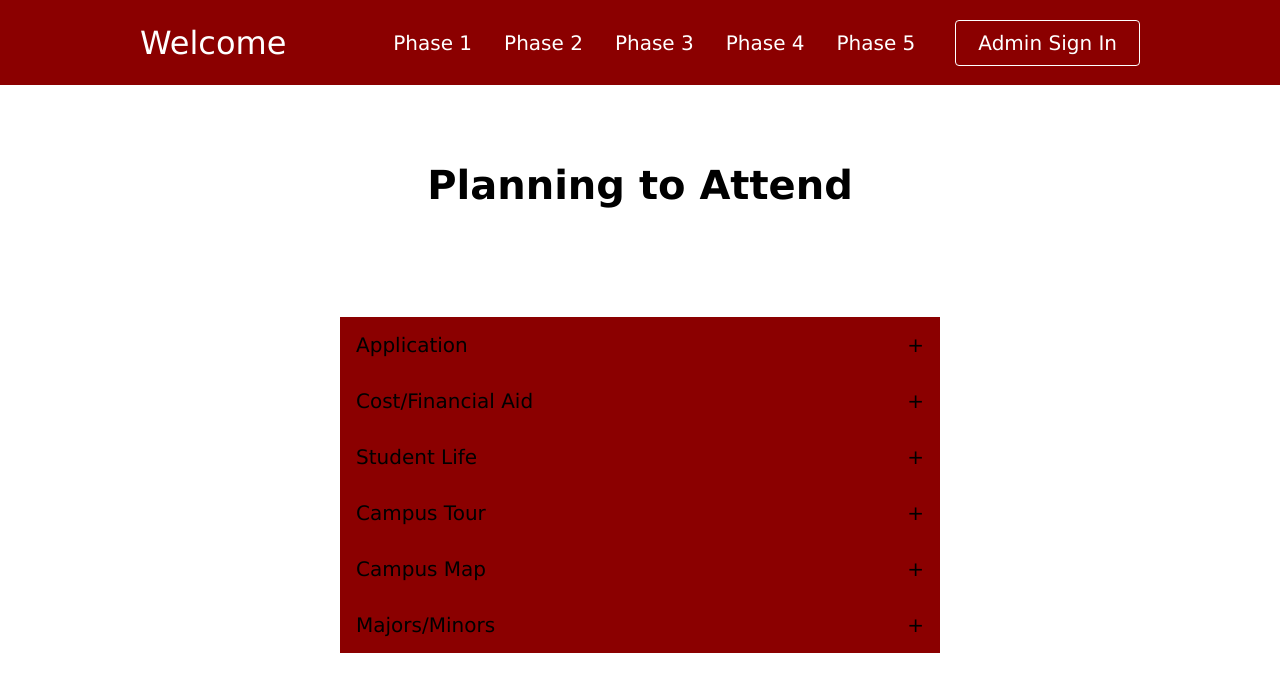
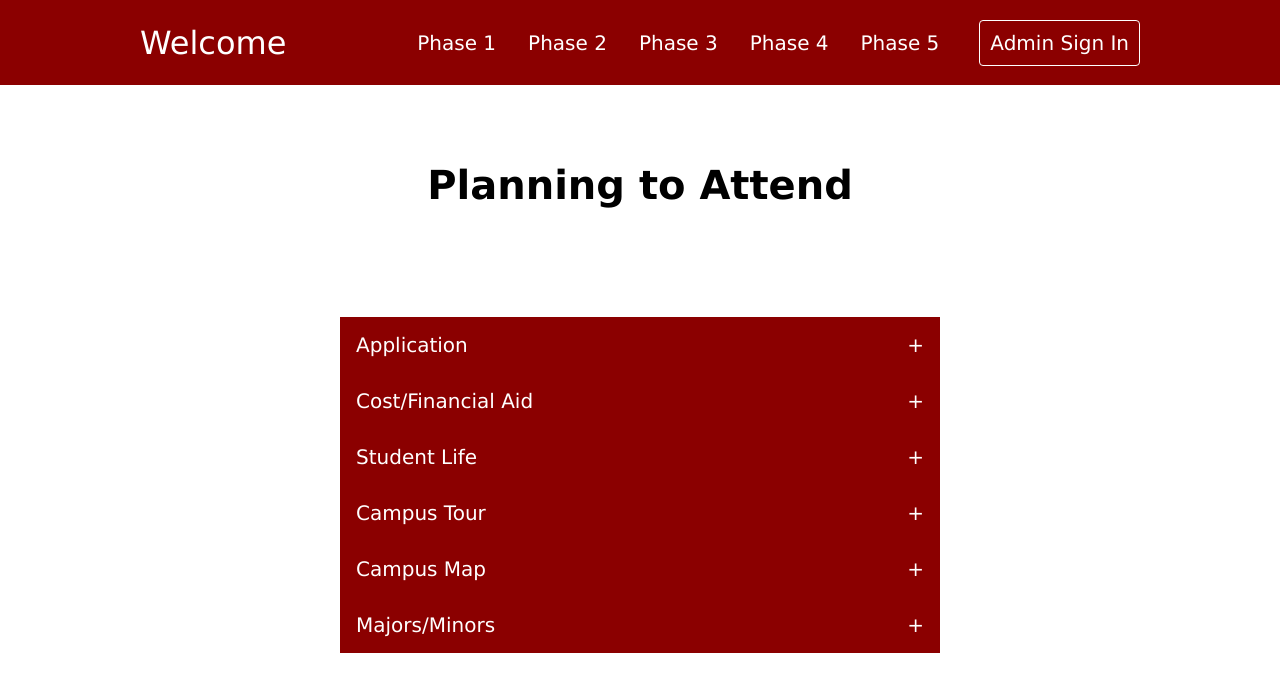
Before and after one commit to fizharoon/Globidea_Capstone, a React (Create React App) app in the folder Globidea/frontend/: page /phase1 in a window 1280 px wide. Shown: the top 692 px of the page. Built offline with nearby package versions, Linux system fonts and the light colour scheme.

Commit message:
Working on curator page styling

```diff
--- a/Globidea/frontend/src/App.css
+++ b/Globidea/frontend/src/App.css
@@ -1,5 +1,3 @@
-@import url('./Pages/Login.css');
-@import url('./Pages/curatorpage.css');
 
 
 .App {
--- a/Globidea/frontend/src/Components/Navbar/NavbarElements.js
+++ b/Globidea/frontend/src/Components/Navbar/NavbarElements.js
@@ -69,7 +69,7 @@ export const NavBtn = styled.nav`
 export const NavBtnLink = styled(Link)`
   border-radius: 4px;
   background: transparent;
-  padding: 10px 22px;
+  padding: 10px 10px;
   color: #fff;
   outline: none;
   border: 1px solid #fff;
--- a/Globidea/frontend/src/Pages/Login.jsx
+++ b/Globidea/frontend/src/Pages/Login.jsx
@@ -1,5 +1,5 @@
 import React, { useState } from "react";
-
+import './Login.css';
 export const Login = (props) => {
     const [email, setEmail] = useState('');
     const [pass, setPass] = useState('');
--- a/Globidea/frontend/src/Pages/curatorpage.css
+++ b/Globidea/frontend/src/Pages/curatorpage.css
@@ -13,3 +13,12 @@
   h1{
     text-align: right;
   }
+
+  .checkmark {
+    position: absolute;
+    top: 0;
+    left: 0;
+    height: 25px;
+    width: 25px;
+    background-color: #eee;
+  }
--- a/Globidea/frontend/src/Pages/curatorpage.js
+++ b/Globidea/frontend/src/Pages/curatorpage.js
@@ -1,3 +1,4 @@
+import './curatorpage.css';
 const Curator_Page = () => {
     return (
         <div>
@@ -34,8 +35,8 @@ const Curator_Page = () => {
             <div class="column">
                 <table>
                     <tr>
-                        <th>Company</th>
-                        <th>Contact</th>
+                        <th></th>
+                        <th>Information</th>
                         <th>Country</th>
                     </tr>
                     <tr>
--- a/Globidea/frontend/src/Pages/phases.css
+++ b/Globidea/frontend/src/Pages/phases.css
@@ -29,6 +29,8 @@
     justify-content: space-between;
     cursor: pointer;
     background-color: darkred;
+    color:white;
+
     /*border-radius: 1 rem;*/
   }
 
@@ -45,6 +47,10 @@
     background-color: #E2E6E6;
   }
 
+  .accordion-item{
+    border-radius: 2px;
+  }
+
   @media screen and (max-width: 700px) {
     body {
       font-size: 18px;
```
